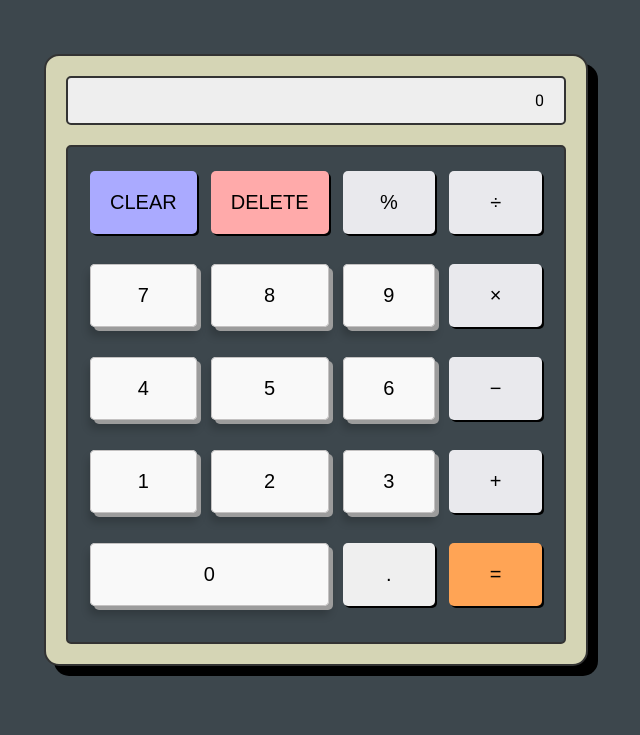
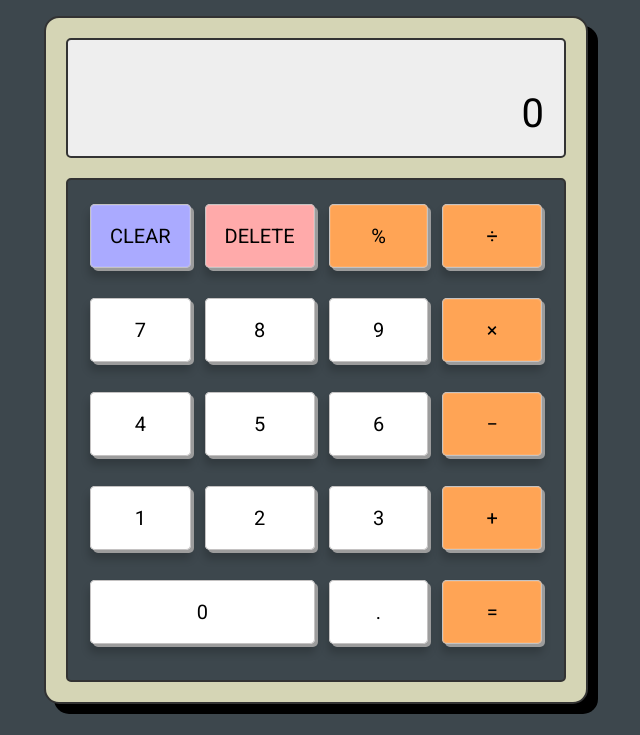
Before and after one commit to yuxuanx1e/odin-calculator, a plain HTML site: page index.html in a window 1280 px wide. Shown: the top 735 px of the page, without its empty margins (324-964 px from the left). Drawn offline with Linux system fonts and the light colour scheme.

Commit message:
Tidy up calculator style

```diff
--- a/index.html
+++ b/index.html
@@ -33,52 +33,44 @@
         <div class="buttons-grid">
 
           <!-- Clear button -->
-          <button
-            class="btn3d btn-blue btn-default"
-            id="clearBtn">
-            CLEAR
-          </button>
+          <button class="btn3d btn-blue" id="clearBtn">CLEAR</button>
 
           <!-- Delete button -->
-          <button
-            class="btn3d btn-red"
-            id="deleteBtn">
-            DELETE
-          </button>
+          <button class="btn3d btn-red" id="deleteBtn">DELETE</button>
 
-          <button class="btn3d btn-grey">%</button>
-          <button class="btn3d btn-grey">÷</button>
 
           <!-- Numbers and operators -->
+          <button class="btn3d btn-orange">%</button>
+          <button class="btn3d btn-orange">÷</button>
 
           <button class="btn3d btn-white">7</button>
           <button class="btn3d btn-white">8</button>
           <button class="btn3d btn-white">9</button>
-          <button class="btn3d btn-grey">×</button>
+          <button class="btn3d btn-orange">×</button>
 
 
           <button class="btn3d btn-white">4</button>
           <button class="btn3d btn-white">5</button>
           <button class="btn3d btn-white">6</button>
-          <button class="btn3d btn-grey">−</button>
+          <button class="btn3d btn-orange">−</button>
 
 
           <button class="btn3d btn-white">1</button>
           <button class="btn3d btn-white">2</button>
           <button class="btn3d btn-white">3</button>
-          <button class="btn3d btn-grey">+</button>
+          <button class="btn3d btn-orange">+</button>
 
 
 
           <button class="btn3d btn-white span-2">0</button>
-          <button class="btn3d " id="pointBtn">.</button>
+          <button class="btn3d btn-white" id="pointBtn">.</button>
           <button class="btn3d btn-orange" id="equalsBtn">=</button>
 
         </div>
       </div>
     </main>
 
-    <!-- Footer-->
+    <!-- Footer -->
     <footer class="footer">
         <p>
           Copyright ©
--- a/style.css
+++ b/style.css
@@ -1,3 +1,4 @@
+/* ================ GLOBAL ================ */
 :root {
     --background: #3d474d;
     --font: #222;
@@ -25,7 +26,6 @@
   }
 
 
-
   html {
     /* footer support */
     position: relative;
@@ -42,7 +42,7 @@
   }
 
 
-  /* MAIN */
+  /* ================ MAIN ================ */
   .main {
     display: flex;
     align-items: center;
@@ -53,6 +53,7 @@
     margin-top: 50px;
   }
 
+  /* ================ CALCULATOR ================ */
   .calculator {
     width: 500px;
     border: 2px var(--border) solid;
@@ -62,7 +63,9 @@
     box-shadow: 10px 10px;
   }
 
+  /* ================ SCREEN ================ */
   .screen {
+    /*height: 10vh;*/
     padding: 10px 20px;
     border: 2px var(--border) solid;
     border-radius: 5px;
@@ -74,15 +77,16 @@
   }
 
   .screen-last {
-    /* min-height: 32px;
-    font-size: 20px; */
+    min-height: 32px;
+    font-size: 20px;
   }
 
   .screen-current {
-    /* min-height: 64px;
-    font-size: 40px; */
+    min-height: 64px;
+    font-size: 40px;
   }
 
+  /* ================ BUTTONS ================ */
   .buttons-grid {
     padding: 20px;
     border: 2px var(--border) solid;
@@ -94,24 +98,16 @@
   }
 
   button {
-    /* border: none;
+    border: none;
     color: inherit;
     font-family: inherit;
     font-size: inherit;
     cursor: pointer;
-    outline: none; */
+    outline: none;
   }
 
   .span-2 {
     grid-column: span 2;
-  }
-
-  .btn {
-    /* padding: 20px;
-    border: 2px var(--border) solid;
-    border-radius: 5px;
-    font-size: 20px;
-    box-shadow: 2px 2px; */
   }
 
   .btn-white {
@@ -120,18 +116,6 @@
 
   .btn-white:hover {
     background-color: var(--btn-white-hover);
-  }
-
-  .btn-grey:hover {
-    background-color: var(--btn-grey-hover);
-  }
-
-  .btn-grey {
-    background-color: var(--btn-grey);
-  }
-
-  .btn-grey:hover {
-    background-color: var(--btn-grey-hover);
   }
 
   .btn-blue {
@@ -173,35 +157,14 @@
     margin-bottom: 10px;
     margin-left: 2px;
     margin-right: 2px;
-
+    box-shadow: 0 0 0 1px #c4c2c2 inset, 0 0 0 2px rgba(255, 255, 255, 0.10) inset, 3px 3px 0 0 #9c9c9c, 0 8px 8px 1px rgba(0, 0, 0, .2);
   }
 
-  .btn3d:active,
-  .btn3d.active {
+  .btn3d:active {
     top: 2px;
   }
 
-  .btn3d.btn-white {
-    box-shadow: 0 0 0 1px #c4c2c2 inset, 0 0 0 2px rgba(255, 255, 255, 0.10) inset, 4px 4px 0 0 #9c9c9c, 0 8px 8px 1px rgba(0, 0, 0, .2);
-    background-color: #f9f9f9;
-  }
 
-  .btn3d.btn-white:active,
-  .btn3d.btn-white.active {
-    box-shadow: 0 0 0 1px #c4c2c2 inset, 0 0 0 1px rgba(255, 255, 255, 0.15) inset, 0 1px 3px 1px rgba(0, 0, 0, .1);
-  }
-
-  /* .btn3d.btn-primary {
-    box-shadow: 0 0 0 1px #417fbd inset, 0 0 0 2px rgba(255, 255, 255, 0.15) inset, 0 8px 0 0 #4D5BBE, 0 8px 8px 1px rgba(0, 0, 0, 0.5);
-    background-color: #4274D7;
-  }
-
-  .btn3d.btn-primary:active,
-  .btn3d.btn-primary.active {
-    box-shadow: 0 0 0 1px #417fbd inset, 0 0 0 1px rgba(255, 255, 255, 0.15) inset, 0 1px 3px 1px rgba(0, 0, 0, 0.3);
-    background-color: #4274D7;
-  }
-   */
 
   /* Disables input spinners in calc screen */
   /* input[type='number']::-webkit-inner-spin-button,
@@ -210,7 +173,7 @@
     margin: 0;
   } */
 
-  /* FOOTER */
+  /* ================ FOOTER ================ */
   .footer {
     position: absolute;
     bottom: 0;
```
